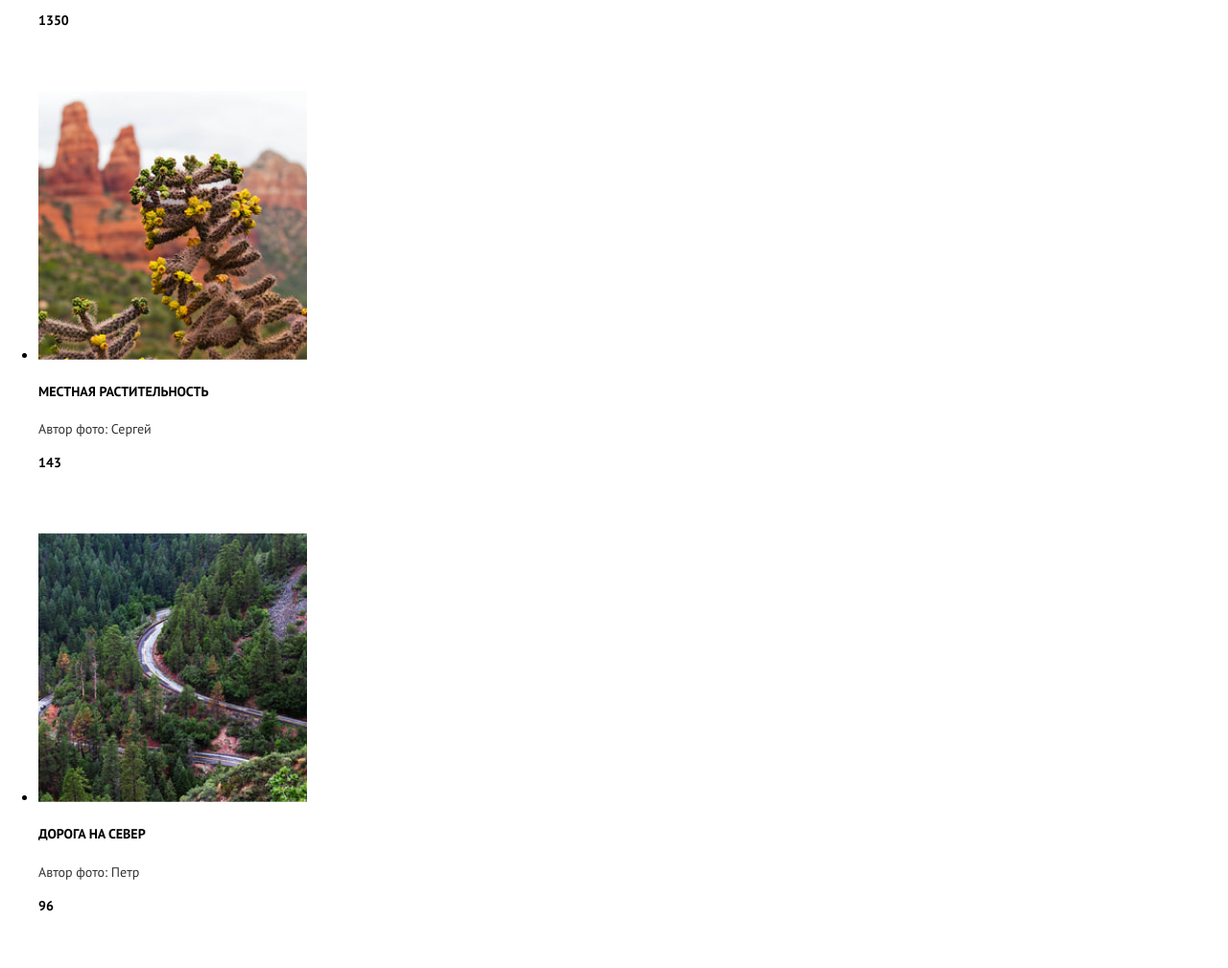
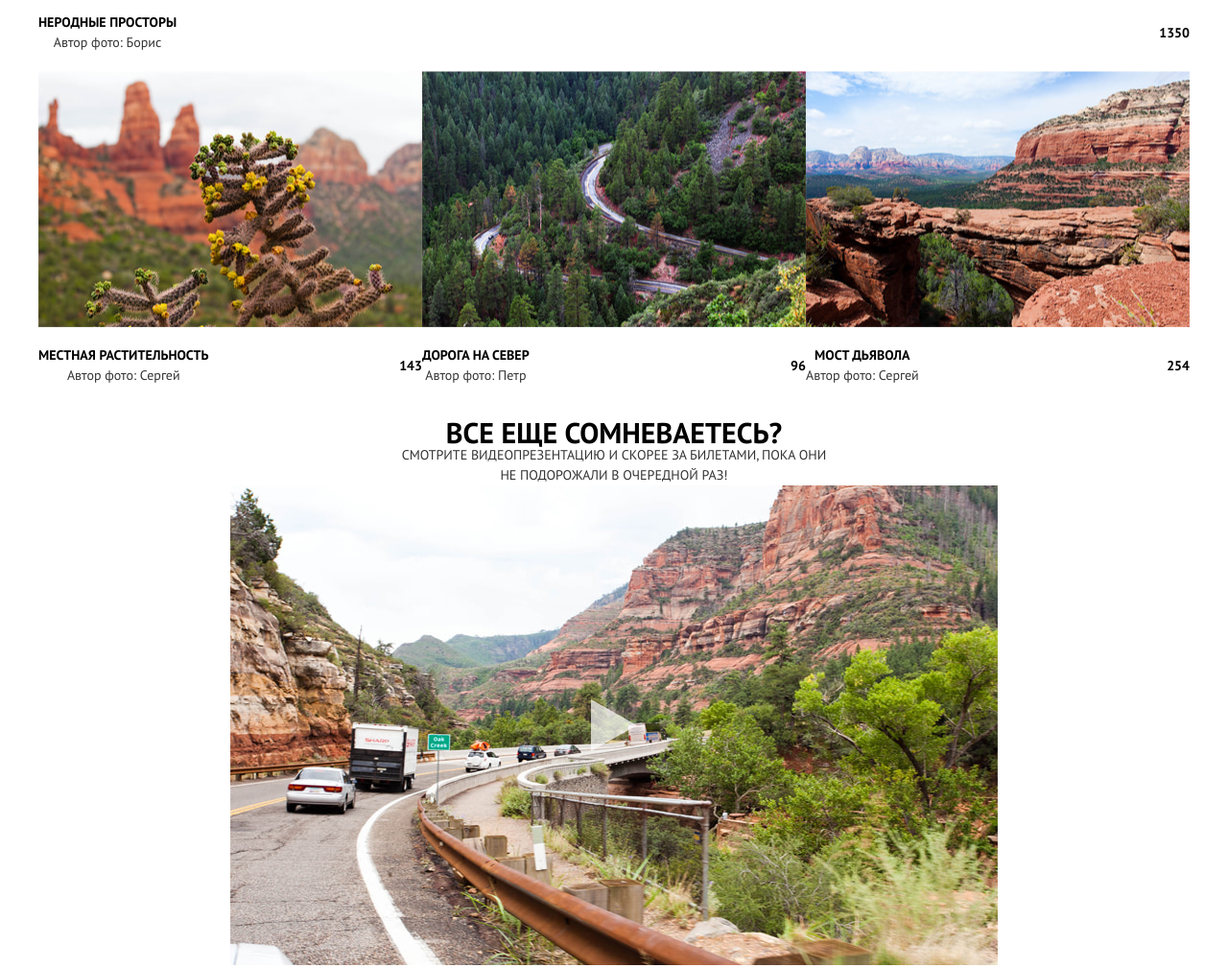
Before and after one commit to htmlacademy-adaptive/2263217-sedona-28, a plain HTML site: page source/catalog.html in a window 1280 px wide. Shown: the part 868-1877 px from the top of the page at 96% size. Drawn offline with nearby package versions, Linux system fonts and the light colour scheme; files that its build step writes are made by us from their sources.

Commit message:
Добавляет адаптивность для страницы каталога

```diff
--- a/source/catalog.html
+++ b/source/catalog.html
@@ -59,32 +59,52 @@
         <div class="photo__wrapper">
           <ul class="photo-list photo__list">
             <li class="photo-item photo__item">
-              <h3 class="visually-hidden">Первое фото.</h3>
-              <img src="img/photo-1-mobile.jpg" alt="">
-              <h4 class="photo__title">Неродные просторы</h4>
+              <div class="photo__wrapper-image photo__wrapper-image--main">
+                <img class="photo__image" src="img/photo-1.jpg" alt="Первое фото.">
+              </div>
+              <div class="photo__description">
+                <div class="photo__text">
+                  <h3 class="photo__title">Неродные просторы</h3>
                   <p class="photo__author">Автор фото: Борис</p>
+                </div>
                 <p class="photo__like">1350</p>
+              </div>
             </li>
             <li class="photo-item photo__item">
-              <h3 class="visually-hidden">Второе фото.</h3>
-              <img src="img/photo-2-mobile.jpg" alt="">
-              <h4 class="photo__title">Местная растительность</h4>
+              <div class="photo__wrapper-image">
+                <img class="photo__image" src="img/photo-2.jpg" alt="Второе фото.">
+              </div>
+              <div class="photo__description">
+                <div class="photo__text">
+                  <h3 class="photo__title">Местная растительность</h3>
                   <p class="photo__author">Автор фото: Сергей</p>
+                </div>
                 <p class="photo__like">143</p>
+              </div>
             </li>
             <li class="photo-item photo__item">
-              <h3 class="visually-hidden">Третье фото.</h3>
-              <img src="img/photo-3-mobile.jpg" alt="">
-              <h4 class="photo__title">Дорога на север</h4>
+              <div class="photo__wrapper-image">
+                <img class="photo__image" src="img/photo-3.jpg" alt="Третье фото.">
+              </div>
+              <div class="photo__description">
+                <div class="photo__text">
+                  <h3 class="photo__title">Дорога на север</h3>
                   <p class="photo__author">Автор фото: Петр</p>
+                </div>
                 <p class="photo__like">96</p>
+              </div>
             </li>
             <li class="photo-item photo__item">
-              <h3 class="visually-hidden">Четвертое фото.</h3>
-              <img src="img/photo-4-mobile.jpg" alt="">
-              <h4 class="photo__title">Мост дьявола</h4>
-              <p class="photo__author">Автор фото: Антон</p>
+              <div class="photo__wrapper-image">
+                <img class="photo__image" src="img/photo-4.jpg" alt="Четвертое фото.">
+              </div>
+              <div class="photo__description">
+                <div class="photo__text">
+                  <h3 class="photo__title">Мост дьявола</h3>
+                  <p class="photo__author">Автор фото: Сергей</p>
+                </div>
                 <p class="photo__like">254</p>
+              </div>
             </li>
           </ul>
         </div>
@@ -96,7 +116,9 @@
         <div class="video__wrapper">
           <h3 class="video__title">Все еще сомневаетесь?</h3>
           <p class="video__description">Смотрите видеопрезентацию и скорее за билетами, пока они не подорожали в очередной раз!</p>
-          <img src="img/video-mobile.jpg" alt="Видео проезда по каньону.">
+          <div class="video__container">
+            <img class="video__preview" src="img/video.jpg" alt="Видео проезда по каньону.">
+          </div>
         </div>
       </section>
     </main>
--- a/source/sass/blocks/catalog/photo-item.scss
+++ b/source/sass/blocks/catalog/photo-item.scss
@@ -1,3 +1,10 @@
 .photo-item {
   padding: 24px 0 25px;
 }
+
+@media (min-width: 648px) {
+  .photo-item {
+    padding: 0;
+  }
+
+}
--- a/source/sass/blocks/catalog/photo-list.scss
+++ b/source/sass/blocks/catalog/photo-list.scss
@@ -1,3 +1,5 @@
 .photo-list {
-  // будут свойства
+  list-style-type: none;
+
+  padding: 0;
 }
--- a/source/sass/blocks/catalog/photo.scss
+++ b/source/sass/blocks/catalog/photo.scss
@@ -1,5 +1,87 @@
+.photo__list {
+  width: 88%;
+  margin: 0 auto;
+}
+
+.photo__item {
+  height: 375px;
+  width: auto;
+}
+
+.photo__wrapper-image {
+  position: relative;
+  overflow: hidden;
+
+  height: 280px;
+  width: 100%;
+}
+
+.photo__image {
+  position: absolute;
+  top: 50%;
+  left: 50%;
+  transform: translate(-50%, -50%);
+
+  height: 100%;
+}
+
+@media (min-width: 648px) {
+  .photo__list {
+    display: grid;
+    grid-template-columns: 1fr 1fr;
+    text-align: center;
+
+    width: 84%;
+    max-width: 1200px;
+  }
+
+  .photo__item {
+    height: 347px;
+    width: 100%;
+    max-width: 400px;
+
+    &:first-child {
+      height: 480px;
+      grid-column: 1 /-1;
+      max-width: 1200px;
+    }
+  }
+
+  .photo__wrapper-image {
+    height: 267px;
+  }
+
+  .photo__wrapper-image--main {
+    height: 400px;
+  }
+
+  .photo__image {
+    display: block;
+    height: auto;
+    width: auto;
+  }
+
+  .photo__description {
+    display: flex;
+    justify-content: space-between;
+    align-items: center;
+
+    height: 80px;
+  }
+}
+
+@media (min-width: 1200px) {
+  .photo__list {
+    grid-template-columns: 1fr 1fr 1fr;
+
+    width: 94%;
+  }
+}
+
 .photo__title,
 .photo__like {
+  margin: 0;
+
   font-size: 14px;
   font-weight: 700;
   text-transform: uppercase;
@@ -9,6 +91,8 @@
 }
 
 .photo__author {
+  margin: 0;
+
   font-size: 14px;
   line-height: 21px;
 
--- a/source/sass/blocks/catalog/video.scss
+++ b/source/sass/blocks/catalog/video.scss
@@ -1,16 +1,24 @@
 .video__title {
+  margin: 0;
+
   font-size: 18px;
   font-weight: 700;
   text-transform: uppercase;
   line-height: 26px;
+  text-align: center;
 
   color: #000000;
 }
 
 .video__description {
+  width: 83%;
+  max-width: 445px;
+  margin: 0 auto;
+
   font-size: 14px;
   text-transform: uppercase;
   line-height: 21px;
+  text-align: center;
 
   color: #333333;
 }
@@ -18,3 +26,59 @@
 .video {
   padding: 17px 0 0;
 }
+
+.video__wrapper {
+  width: 88%;
+  margin: 0 auto;
+}
+
+.video__container {
+  position: relative;
+  overflow: hidden;
+
+  height: 177px;
+  width: 100%;
+  max-width: 1200px;
+
+  &::after {
+    content: "";
+    position: absolute;
+    top: 50%;
+    left: 50%;
+    transform: translate(-50%, -50%);
+
+    background: url("../img/video-play.svg") no-repeat center / auto 100%;
+
+    height: 54px;
+    width: 48px;
+  }
+}
+
+.video__preview {
+  position: absolute;
+  top: 50%;
+  left: 50%;
+  transform: translate(-50%, -50%);
+}
+
+@media (min-width: 648px) {
+  .video__wrapper {
+    width: 84%;
+  }
+
+  .video__container {
+    height: 500px;
+    max-width: 800px;
+    margin: 0 auto;
+  }
+
+  .video__title {
+    font-size: 30px;
+  }
+}
+
+@media (min-width: 1200px) {
+  .video__wrapper {
+    width: 94%;
+  }
+}
```
Also changed, not shown: source/img/photo-1-mobile.jpg (deleted), source/img/photo-1.jpg (added), source/img/photo-2-mobile.jpg (deleted), source/img/photo-2.jpg (added), source/img/photo-3-mobile.jpg (deleted), source/img/photo-3.jpg (added), source/img/photo-4-mobile.jpg (deleted), source/img/photo-4.jpg (added), source/img/video-mobile.jpg (deleted), source/img/video.jpg (added). Lines whose indentation alone changed are shown as unchanged.
